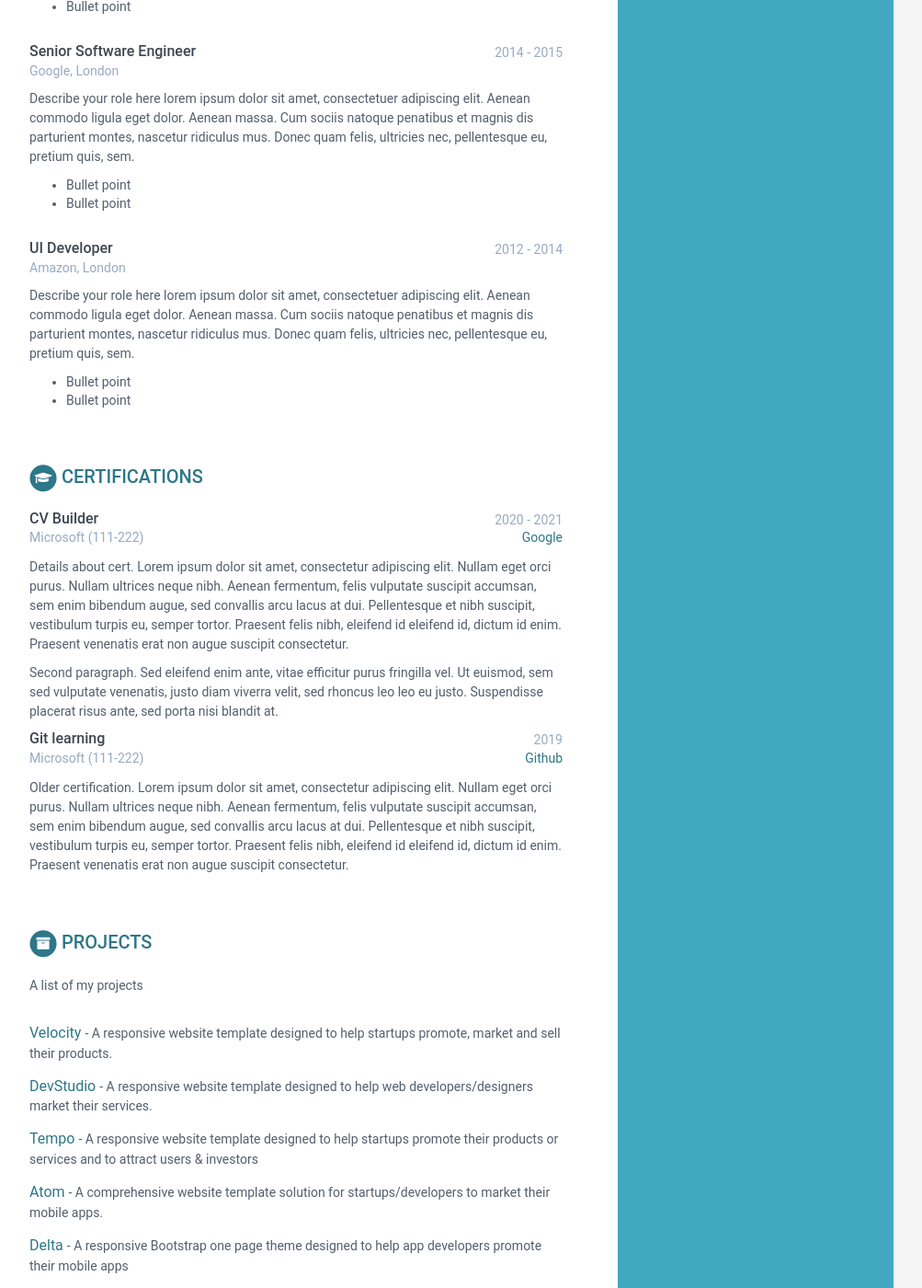
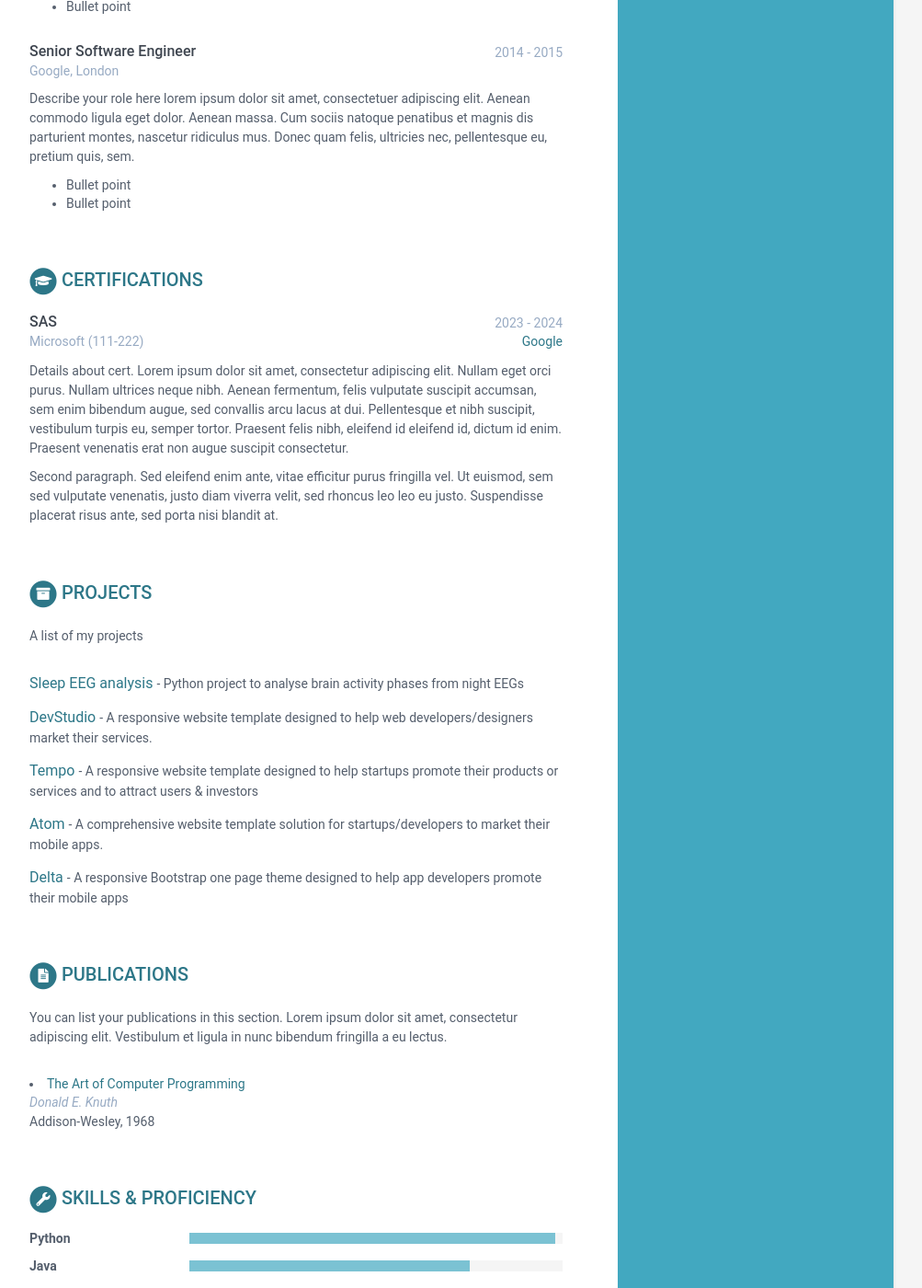
Before and after one commit to gdeside/CV, a Jekyll site: the page built from index.html, in a window 1280 px wide and 1400 px high, scrolled down 1646 px. Shown: the whole window at 92% size, without its empty margins (168-1171 px from the left). Built offline with Jekyll 4.4.1, drawn with Linux system fonts in a browser that asks for light colours; some of the changed text lies outside the part shown.

Commit message:
update cv

```diff
--- a/_data/data.yml
+++ b/_data/data.yml
@@ -17,7 +17,7 @@ sidebar:
     phone: +32475228008
     timezone: UTC+01:00
     citizenship: Belgian
-  #  linkedin:
+    linkedin: guillaume-deside
   #  xing:
     github: gdeside
   # telegram: # add your nickname without '@' sign
@@ -135,24 +135,13 @@ experiences:
           pellentesque eu, pretium quis, sem.
             - Bullet point
             - Bullet point
-      - role: UI Developer
-        time: 2012 - 2014
-        company: Amazon, London
-        details: |
-          Describe your role here lorem ipsum dolor sit amet, consectetuer
-          adipiscing elit. Aenean commodo ligula eget dolor. Aenean massa.
-          Cum sociis natoque penatibus et magnis dis parturient montes,
-          nascetur ridiculus mus. Donec quam felis, ultricies nec,
-          pellentesque eu, pretium quis, sem.
-            - Bullet point
-            - Bullet point
 
 certifications:
       title: Certifications
       list:
-        - name: CV Builder
-          start: 2020
-          end: 2021
+        - name: SAS
+          start: 2023
+          end: 2024
           organization: Microsoft
           credentialid: 111-222
           credentialurl: www.google.com
@@ -171,31 +160,15 @@ certifications:
             fringilla vel. Ut euismod, sem sed vulputate venenatis,
             justo diam viverra velit, sed rhoncus leo leo eu justo.
             Suspendisse placerat risus ante, sed porta nisi blandit at.
-        - name: Git learning
-          start: 2019
-          end:
-          organization: Microsoft
-          credentialid: 111-222
-          credentialurl: www.github.com
-          credentialname: Github
-          details: |
-            Older certification. Lorem ipsum dolor sit amet, consectetur
-            adipiscing elit.
-            Nullam eget orci purus. Nullam ultrices neque nibh.
-            Aenean fermentum, felis vulputate suscipit accumsan,
-            sem enim bibendum augue, sed convallis arcu lacus at dui.
-            Pellentesque et nibh suscipit, vestibulum turpis eu, semper tortor.
-            Praesent felis nibh, eleifend id eleifend id, dictum id enim.
-            Praesent venenatis erat non augue suscipit consectetur.
 
 projects:
     title: Projects
     intro: >
       A list of my projects
     assignments:
-      - title: Velocity
-        link: "#hook"
-        tagline: "A responsive website template designed to help startups promote, market and sell their products."
+      - title: Sleep EEG analysis
+        link: "#"
+        tagline: "Python project to analyse brain activity phases from night EEGs"
 
       - title: DevStudio
         link: "#"
@@ -225,17 +198,6 @@ publications:
         link: "#"
         authors: Donald E. Knuth
         conference: Addison-Wesley, 1968
-
-      - title: "Genetic Programming III: Darwinian Invention &amp; Problem Solving"
-        link: "#"
-        authors: Koza, J.R., Andre, D., Bennett, F.H., Keane, M.A.
-        conference: "Morgan Kaufmann Publishers Inc., San Francisco, CA, USA, 1st edn. (1999)"
-
-      - title: A syntax directed compiler for Algol 60
-        link: "#"
-        authors: Edgar T. Irons
-        conference: "Comm. ACM 4 (1961), 51–55"
-
 skills:
     title: Skills &amp; Proficiency
 
```
